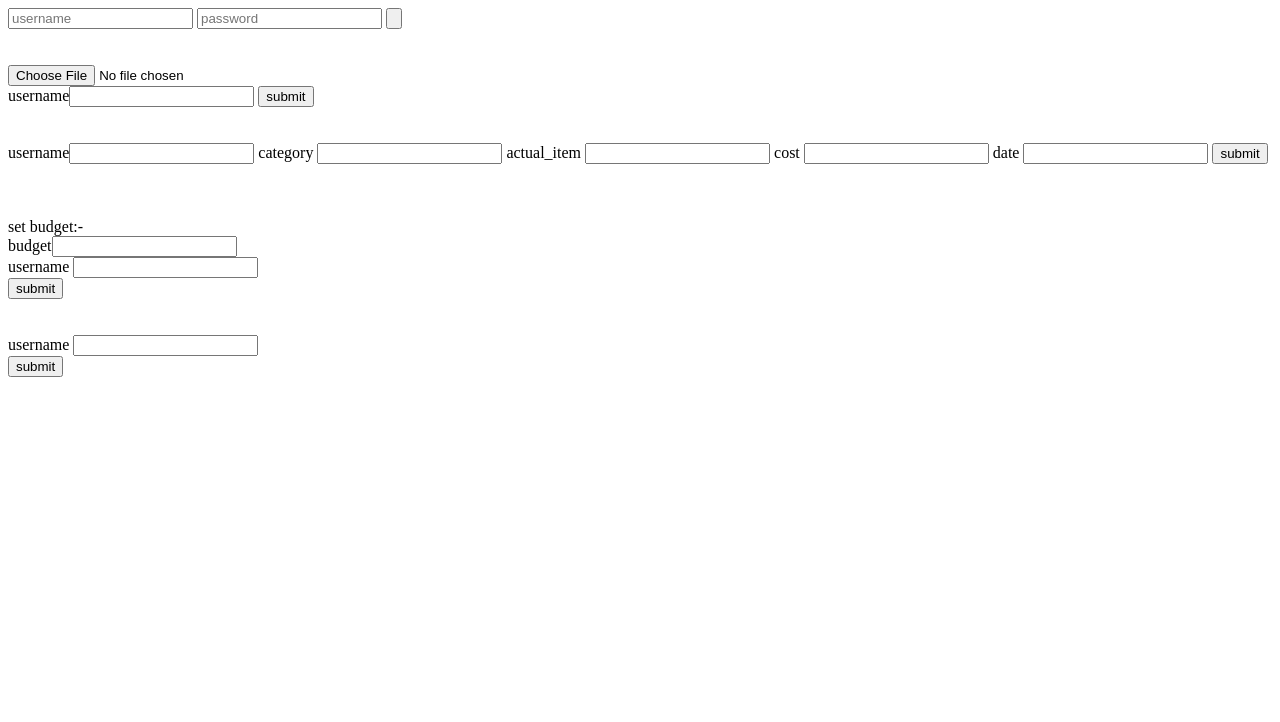
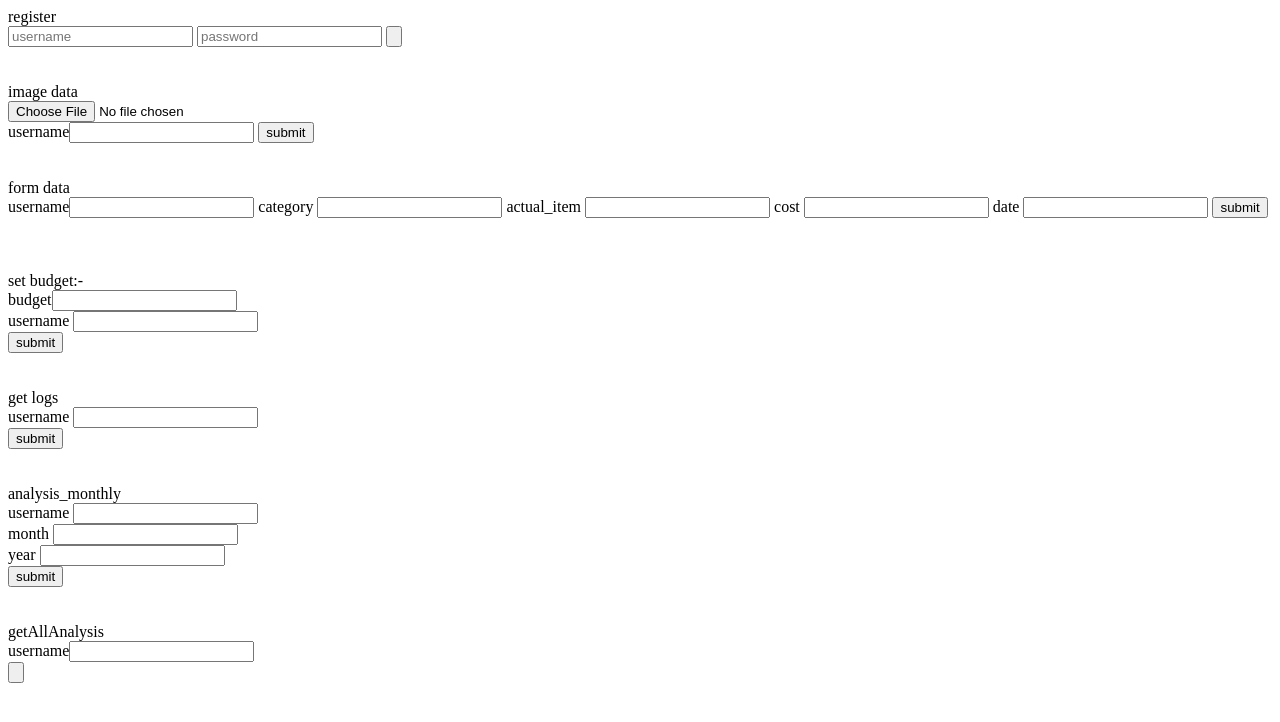
Before and after one commit to 25FTW/Backend, a Flask app: page / in a window 1280 px wide. Shown: the top 722 px of the page. Run offline with Flask 2, Linux system fonts and the light colour scheme.

Commit message:
analysis

```diff
--- a/server.py
+++ b/server.py
@@ -10,6 +10,49 @@ import setCategory2
 from datetime import datetime
 
 database = 'cashflowManagement.db'
+
+
+def getAnalysisData(username, month, year):
+    conn = create_connection(database)
+    cur = conn.cursor()
+    cur.execute(
+        "SELECT category,cost,date FROM data where username=?", (username,))
+    categories = []
+    costs = []
+    for row in cur.fetchall():
+        if row[2].split('-')[1] == month and row[2].split('-')[2] == year:
+            categories.append(row[0])
+            costs.append(row[1])
+    v = {}
+    for i in range(len(costs)):
+        key = categories[i]
+        value = costs[i]
+        if key not in v.keys():
+            v[key] = float(value)
+        else:
+            v[key] += float(value)
+    return v
+
+
+def getAllAnalysisData(username):
+    conn = create_connection(database)
+    cur = conn.cursor()
+    cur.execute(
+        "SELECT category,cost,date FROM data where username=?", (username,))
+    categories = []
+    costs = []
+    for row in cur.fetchall():
+        categories.append(row[0])
+        costs.append(row[1])
+    v = {}
+    for i in range(len(costs)):
+        key = categories[i]
+        value = costs[i]
+        if key not in v.keys():
+            v[key] = float(value)
+        else:
+            v[key] += float(value)
+    return v
 
 
 def checkBalance(username):
@@ -226,6 +269,45 @@ def sms():
         return "weird"
 
 
+@app.route('/analysis_monthly', methods=['POST'])
+def analysis_monthly():
+    if request.method == 'POST':
+        username = request.form['username']
+        month = request.form['month']
+        year = request.form['year']
+        v = getAnalysisData(username, month, year)
+        if len(v) == 0:
+            conn = create_connection(database)
+            cur = conn.cursor()
+            cur.execute(""" INSERT INTO logs(username,log)
+                  VALUES(?,?) """, (username, """No user data for month/year: """+month+"""/"""+year))
+            conn.commit()
+            print('notification id:', cur.lastrowid)
+            return "No user data for that month of the year"
+        else:
+            return jsonify(v)
+    else:
+        return "weird"
+
+
+@app.route('/getAllAnalysis', methods=['POST'])
+def getAllAnalysis():  # this is for line graph for daily evaluation..
+    if request.method == 'POST':
+        username = request.form['username']
+        v = getAllAnalysisData(username)
+        if len(v) == 0:
+            conn = create_connection(database)
+            cur = conn.cursor()
+            cur.execute(""" INSERT INTO logs(username,log)
+                  VALUES(?,?) """, (username, "No user data for analysis"))
+            conn.commit()
+            print('notification id:', cur.lastrowid)
+            return "No user data at all"
+        else:
+            return jsonify(v)
+    else:
+        return "weird"
+
+
 if __name__ == '__main__':
     app.run(debug=True)
-    app.run(debug=True)
--- a/templates/test.html
+++ b/templates/test.html
@@ -4,19 +4,19 @@
     <meta charset="utf-8">
     <title></title>
   </head>
-  <body>
+  <body>register
     <form class="" action="/register" method="post">
       <input type="text" name="username" value=""  placeholder="username">
       <input type="password" name="pswd" value="" placeholder="password">
       <input type="submit" name="" value="">
     </form>
-    <br><br>
+    <br><br>image data
     <form class="" action="/image" enctype="multipart/form-data" method="post">
       <input type="file" name="imagefile" value=""><br>
       username<input type="text" name="username" value="">
       <input type="submit" name="" value="submit">
     </form>
-    <br><br>
+    <br><br>form data
     <form class="" action="/form" method="post">
       username<input type="text" name="username" value="">
       category <input type="text" name="category" value="">
@@ -30,10 +30,24 @@
     <form class="" action="/setBudget" method="post">
       budget<input type="text" name="budget" value=""><br>username <input type="text" name="username" value=""> <br> <input type="submit" name="" value="submit"><br>
     </form>
-    <br><br>
+    <br><br>get logs
     <form class="" action="/getLogs" method="post">
       username <input type="text" name="username" value=""><br>
       <input type="submit" name="" value="submit">
     </form>
+
+    <br><br>analysis_monthly
+    <form class="" action="/analysis_monthly" method="post">
+      username <input type="text" name="username" value=""><br>
+      month <input type="text" name="month" value=""><br>
+      year <input type="text" name="year" value=""> <br>
+      <input type="submit" name="" value="submit">
+    </form>
+    <br><br>
+    getAllAnalysis
+    <form class="" action="/getAllAnalysis" method="post">
+      username<input type="text" name="username" value=""><br>
+      <input type="submit" name="" value="">
+    </form>
   </body>
 </html>
```
